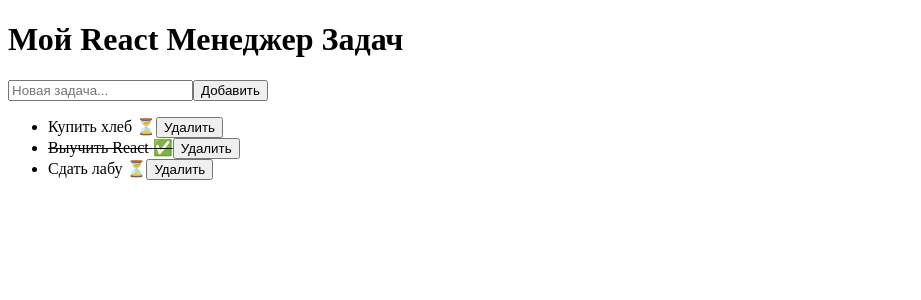
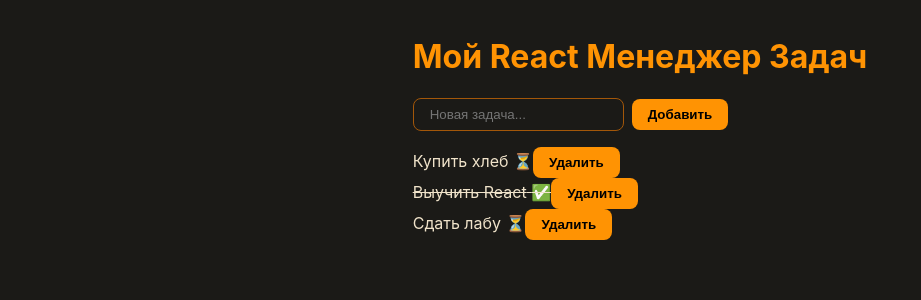
Before and after one commit to Fallingstash/web_lab3, a React (Vite) app: page / in a window 1280 px wide. Shown: the top 300 px of the page, without its empty margins (0-921 px from the left). Built offline with nearby package versions, Linux system fonts and the light colour scheme.

Commit message:
feat: styles from  last laba

```diff
--- a/src/index.css
+++ b/src/index.css
@@ -0,0 +1,46 @@
+:root {
+    --bg-main: #1B1A17;
+    --bg-card: #1F1E1B;
+    --color-primary: #FF9303;
+    --color-secondary: #A35709;
+    --text-main: #F0E3CA;
+    --text-muted: #8B8578;
+    --space-2: 0.5rem;
+    --space-4: 1rem;
+    --space-6: 1.5rem;
+    --radius: 8px;
+}
+
+body {
+    font-family: 'Inter', system-ui, sans-serif;
+    background-color: var(--bg-main);
+    color: var(--text-main);
+    margin: 0;
+    padding: var(--space-4);
+    display: flex;
+    justify-content: center;
+}
+
+h1 { color: var(--color-primary); text-align: center; }
+
+input {
+    background: transparent;
+    border: 1px solid var(--color-secondary);
+    color: var(--text-main);
+    padding: var(--space-2) var(--space-4);
+    border-radius: var(--radius);
+    margin-right: var(--space-2);
+}
+
+button {
+    background-color: var(--color-primary);
+    border: none;
+    border-radius: var(--radius);
+    padding: var(--space-2) var(--space-4);
+    cursor: pointer;
+    font-weight: bold;
+}
+
+button:hover { background-color: #ffaa33; }
+
+ul { padding: 0; list-style: none; }
```
